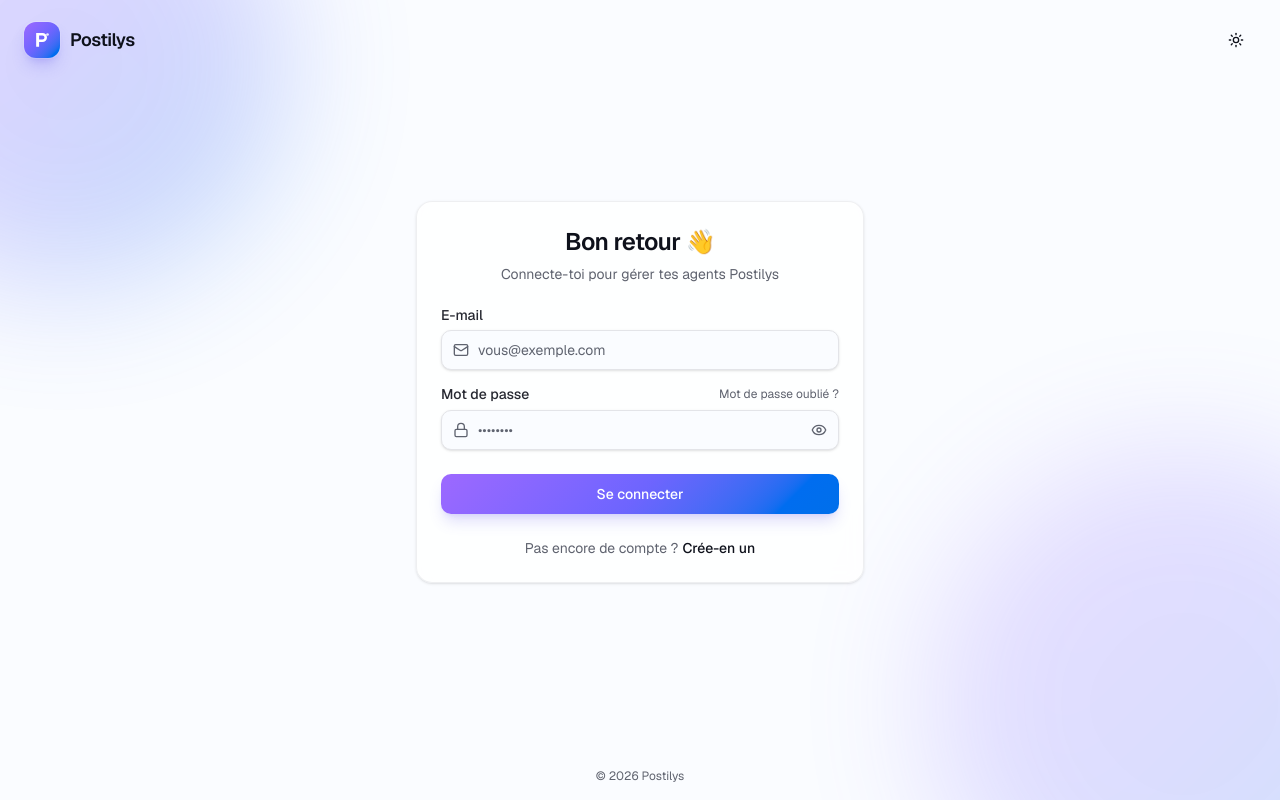
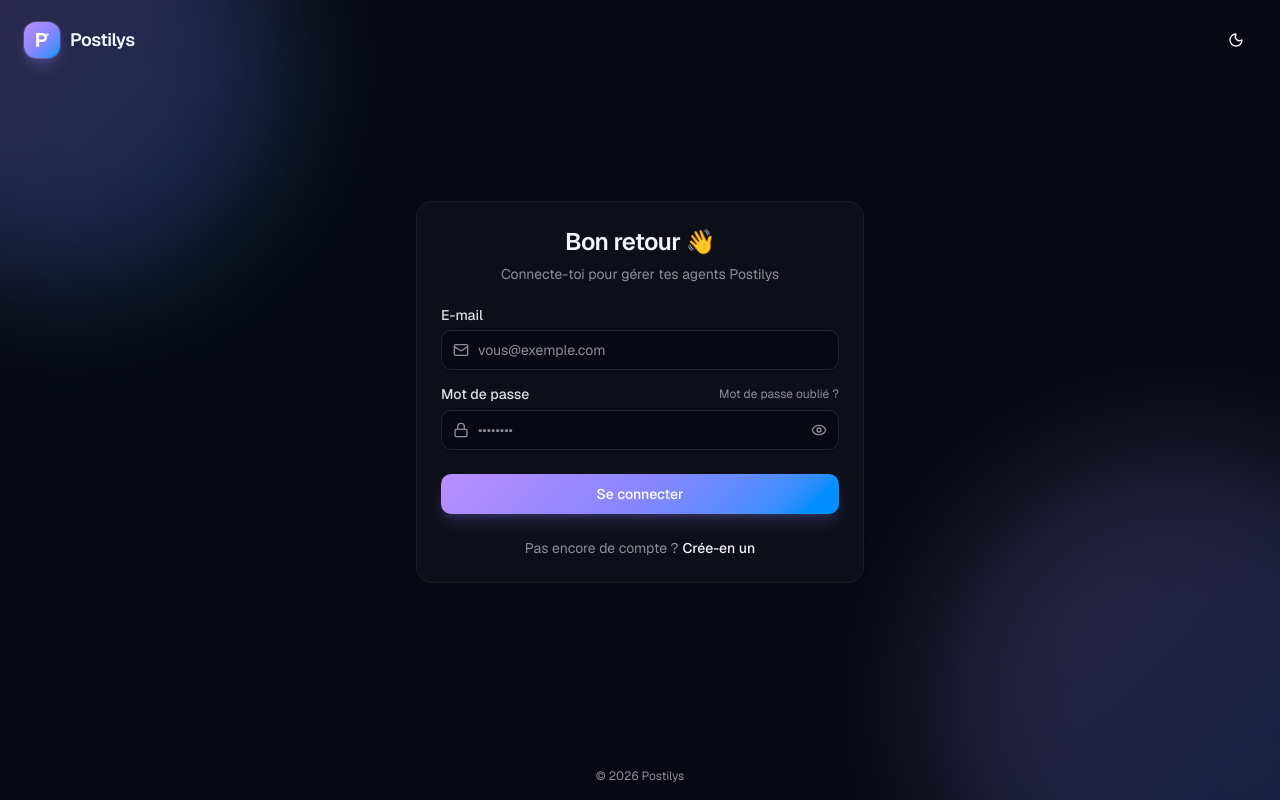
Before and after one commit to MoezMissaoui/Linkedin-Posts-Agent, a Next.js app: page /auth/login in a window 1280 px wide. Built offline with nearby package versions, Linux system fonts and the light colour scheme; no server answers.

Commit message:
Refactor theme management: remove next-themes dependency, implement custom theme context and provider, and update theme toggle component for improved functionality. Adjust layout to support dynamic theme switching based on cookies.

```diff
--- a/package.json
+++ b/package.json
@@ -15,7 +15,6 @@
     "clsx": "^2.1.1",
     "lucide-react": "^1.14.0",
     "next": "16.2.6",
-    "next-themes": "^0.4.6",
     "react": "19.2.4",
     "react-dom": "19.2.4",
     "sonner": "^2.0.7",
--- a/src/app/dashboard/page.tsx
+++ b/src/app/dashboard/page.tsx
@@ -1,5 +1,5 @@
 import { redirect } from "next/navigation";
-import { Bot, FileText, Sparkles } from "lucide-react";
+import { Bot, FileText } from "lucide-react";
 
 import {
   Card,
@@ -37,7 +37,7 @@ export default async function DashboardPage() {
         </p>
       </section>
 
-      <section className="grid gap-4 sm:grid-cols-2 lg:grid-cols-3">
+      <section className="grid gap-4 sm:grid-cols-2">
         <StatCard
           icon={<Bot className="size-5" />}
           label="Agents"
@@ -49,12 +49,6 @@ export default async function DashboardPage() {
           label="Posts LinkedIn"
           value={postsCount ?? 0}
           hint="Brouillons + publiés"
-        />
-        <StatCard
-          icon={<Sparkles className="size-5" />}
-          label="Prochaine étape"
-          value="CRUD Agents"
-          hint="À venir dans la prochaine itération"
         />
       </section>
     </div>
--- a/src/app/layout.tsx
+++ b/src/app/layout.tsx
@@ -1,8 +1,10 @@
 import type { Metadata } from "next";
+import { cookies } from "next/headers";
 import { Geist, Geist_Mono } from "next/font/google";
 import { Toaster } from "sonner";
 
 import { ThemeProvider } from "@/components/theme-provider";
+import { DEFAULT_THEME, isTheme, THEME_COOKIE, type Theme } from "@/lib/theme";
 import "./globals.css";
 
 const geistSans = Geist({
@@ -21,26 +23,25 @@ export const metadata: Metadata = {
     "Postilys lets you orchestrate AI agents that draft, schedule and publish LinkedIn posts on autopilot.",
 };
 
-export default function RootLayout({
+export default async function RootLayout({
   children,
 }: Readonly<{
   children: React.ReactNode;
 }>) {
+  const cookieStore = await cookies();
+  const stored = cookieStore.get(THEME_COOKIE)?.value;
+  const theme: Theme = isTheme(stored) ? stored : DEFAULT_THEME;
+
   return (
     <html
       lang="fr"
-      suppressHydrationWarning
-      className={`${geistSans.variable} ${geistMono.variable} h-full antialiased`}
+      className={`${theme === "dark" ? "dark " : ""}${geistSans.variable} ${geistMono.variable} h-full antialiased`}
+      style={{ colorScheme: theme }}
     >
       <body className="min-h-full flex flex-col bg-background text-foreground">
-        <ThemeProvider
-          attribute="class"
-          defaultTheme="system"
-          enableSystem
-          disableTransitionOnChange
-        >
+        <ThemeProvider initialTheme={theme}>
           {children}
-          <Toaster richColors closeButton position="top-right" />
+          <Toaster richColors closeButton position="top-right" theme={theme} />
         </ThemeProvider>
       </body>
     </html>
--- a/src/components/theme-provider.tsx
+++ b/src/components/theme-provider.tsx
@@ -1,11 +1,57 @@
 "use client";
 
 import * as React from "react";
-import { ThemeProvider as NextThemesProvider } from "next-themes";
+import { useRouter } from "next/navigation";
+
+import { THEME_COOKIE, type Theme } from "@/lib/theme";
+
+type ThemeContextValue = {
+  theme: Theme;
+  toggle: () => void;
+  setTheme: (theme: Theme) => void;
+};
+
+const ThemeContext = React.createContext<ThemeContextValue | null>(null);
 
 export function ThemeProvider({
+  initialTheme,
   children,
-  ...props
-}: React.ComponentProps<typeof NextThemesProvider>) {
-  return <NextThemesProvider {...props}>{children}</NextThemesProvider>;
+}: {
+  initialTheme: Theme;
+  children: React.ReactNode;
+}) {
+  const router = useRouter();
+  const [theme, setThemeState] = React.useState<Theme>(initialTheme);
+  const [, startTransition] = React.useTransition();
+
+  const applyTheme = React.useCallback(
+    (next: Theme) => {
+      setThemeState(next);
+      const root = document.documentElement;
+      root.classList.toggle("dark", next === "dark");
+      root.style.colorScheme = next;
+      document.cookie = `${THEME_COOKIE}=${next}; path=/; max-age=${60 * 60 * 24 * 365}; samesite=lax`;
+      startTransition(() => router.refresh());
+    },
+    [router],
+  );
+
+  const value = React.useMemo<ThemeContextValue>(
+    () => ({
+      theme,
+      setTheme: applyTheme,
+      toggle: () => applyTheme(theme === "dark" ? "light" : "dark"),
+    }),
+    [theme, applyTheme],
+  );
+
+  return <ThemeContext.Provider value={value}>{children}</ThemeContext.Provider>;
 }
+
+export function useTheme() {
+  const ctx = React.useContext(ThemeContext);
+  if (!ctx) {
+    throw new Error("useTheme must be used inside <ThemeProvider>");
+  }
+  return ctx;
+}
--- a/src/components/theme-toggle.tsx
+++ b/src/components/theme-toggle.tsx
@@ -1,20 +1,13 @@
 "use client";
 
-import * as React from "react";
 import { Moon, Sun } from "lucide-react";
-import { useTheme } from "next-themes";
 
 import { Button } from "@/components/ui/button";
+import { useTheme } from "@/components/theme-provider";
 
 export function ThemeToggle({ className }: { className?: string }) {
-  const { theme, resolvedTheme, setTheme } = useTheme();
-  const [mounted, setMounted] = React.useState(false);
-
-  React.useEffect(() => {
-    setMounted(true);
-  }, []);
-
-  const isDark = (mounted ? (theme === "system" ? resolvedTheme : theme) : null) === "dark";
+  const { theme, toggle } = useTheme();
+  const isDark = theme === "dark";
 
   return (
     <Button
@@ -22,11 +15,10 @@ export function ThemeToggle({ className }: { className?: string }) {
       variant="ghost"
       size="icon"
       aria-label="Basculer le thème"
-      onClick={() => setTheme(isDark ? "light" : "dark")}
+      onClick={toggle}
       className={className}
     >
-      <Sun className="size-4 scale-100 rotate-0 transition-all dark:scale-0 dark:-rotate-90" />
-      <Moon className="absolute size-4 scale-0 rotate-90 transition-all dark:scale-100 dark:rotate-0" />
+      {isDark ? <Moon className="size-4" /> : <Sun className="size-4" />}
       <span className="sr-only">Basculer le thème</span>
     </Button>
   );
--- /dev/null
+++ b/src/lib/theme.ts
@@ -0,0 +1,8 @@
+export type Theme = "light" | "dark";
+
+export const THEME_COOKIE = "postilys-theme";
+export const DEFAULT_THEME: Theme = "dark";
+
+export function isTheme(value: unknown): value is Theme {
+  return value === "light" || value === "dark";
+}
```
Also changed, not shown: 1 other file (tests, documents, lock files or other folders).
